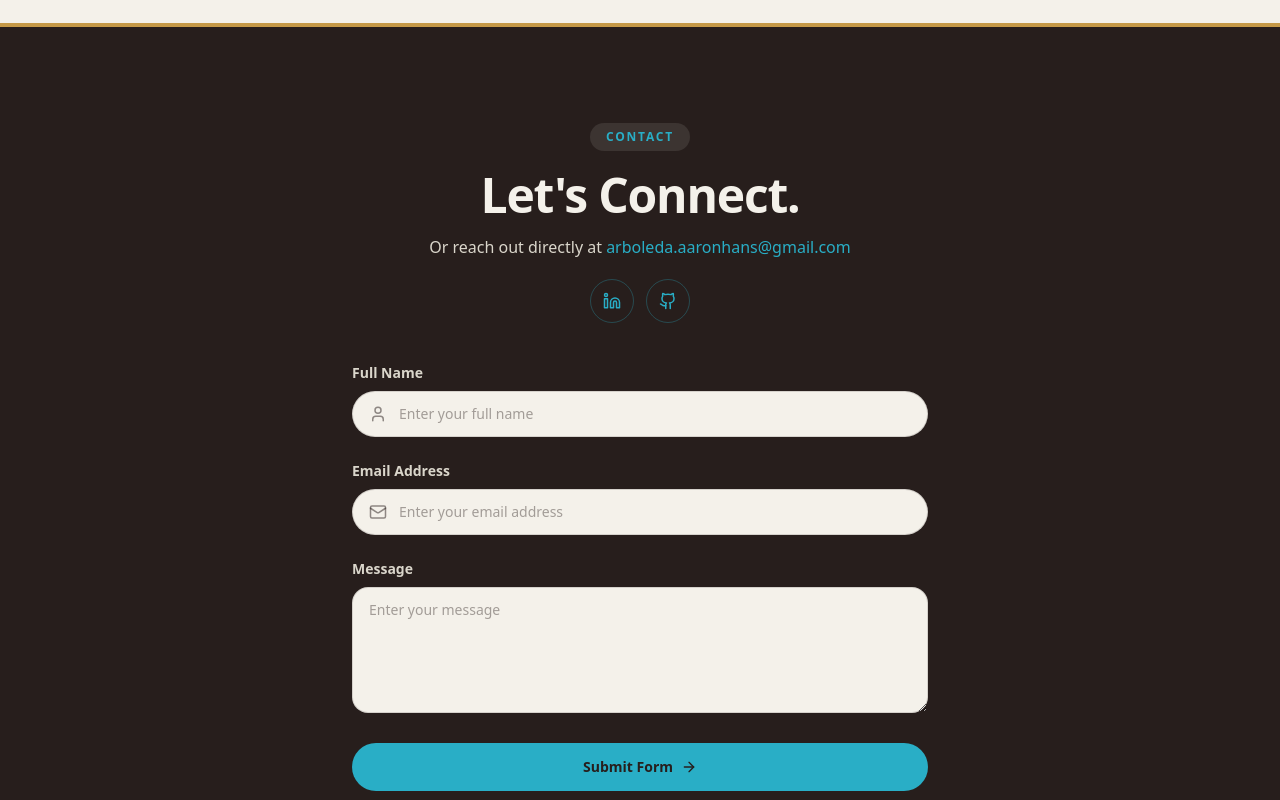
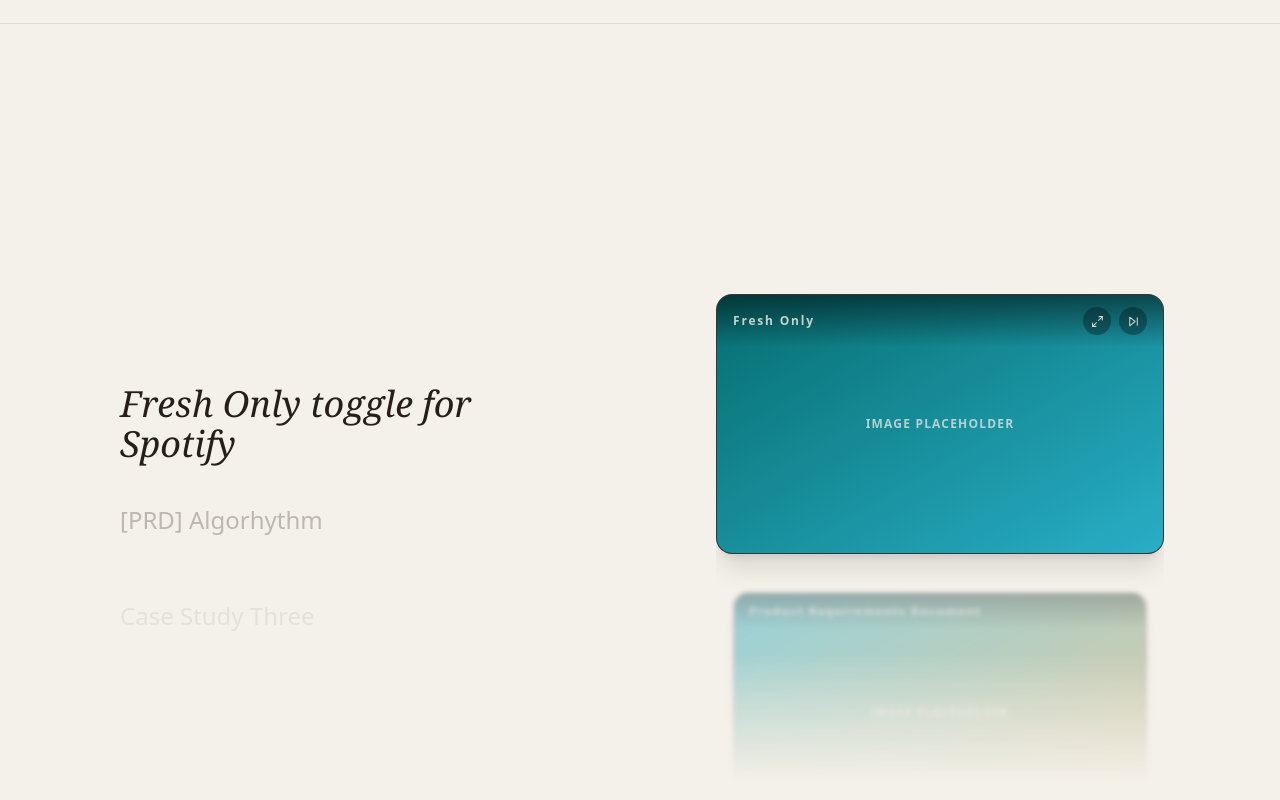
Before and after one commit to Flere2134/portfolio-v2, a React (Vite) app in the folder my-portfolio/: page / in a window 1280 px wide. Shown: the part 1500-2300 px from the top of the page. Built offline with nearby package versions, Linux system fonts and the light colour scheme.

Commit message:
reverted casestudies

```diff
--- a/my-portfolio/src/components/sections/CaseStudies.jsx
+++ b/my-portfolio/src/components/sections/CaseStudies.jsx
@@ -1,163 +1,228 @@
-import React, { useState } from "react";
-import { User, Mail, ArrowRight, CheckCircle2, AlertCircle, Linkedin, Github } from "lucide-react";
-import { contact, WEB3FORMS_ACCESS_KEY } from "../../data/contact.js";
-import { profile } from "../../data/profile.js";
+import React, { useEffect, useRef, useState } from "react";
+import { Maximize2, SkipForward } from "lucide-react";
+import { caseStudies } from "../../data/caseStudies.js";
 
-const socialIcons = {
-  LinkedIn: Linkedin,
-  GitHub: Github,
-};
+const ITEM_HEIGHT = 96; // px — keep in sync with the `h-24` on each <li>
+const TRACK_SLOTS = 5; // odd number of rows visible in the text track
+const TRACK_HEIGHT = ITEM_HEIGHT * TRACK_SLOTS;
 
-const fieldClasses =
-  "flex items-center gap-3 rounded-full border border-espresso/15 bg-background px-4 py-3 transition-colors focus-within:border-cerulean focus-within:ring-2 focus-within:ring-cerulean/25";
+const CARD_HEIGHT = 260; // px — height of each image card
+const CARD_GAP = 28; // px — space between stacked image cards
+const CARD_STEP = CARD_HEIGHT + CARD_GAP;
 
-const inputClasses =
-  "w-full bg-transparent text-sm text-espresso placeholder:text-espresso/40 outline-none";
+export default function CaseStudies() {
+  const sectionRef = useRef(null);
+  const imageTrackRef = useRef(null);
+  const [activeFloat, setActiveFloat] = useState(0);
+  const [imageTrackHeight, setImageTrackHeight] = useState(600);
 
-export default function Contact() {
-  const [status, setStatus] = useState("idle"); // idle | sending | success | error
+  useEffect(() => {
+    let ticking = false;
 
-  const handleSubmit = async (e) => {
-    e.preventDefault();
-    setStatus("sending");
+    const computeProgress = () => {
+      ticking = false;
+      const el = sectionRef.current;
+      if (!el) return;
 
-    const formData = new FormData(e.target);
-    formData.append("access_key", WEB3FORMS_ACCESS_KEY);
-    formData.append("subject", contact.emailSubject);
+      const rect = el.getBoundingClientRect();
+      const scrollable = rect.height - window.innerHeight;
+      if (scrollable <= 0) return;
 
-    try {
-      const res = await fetch("https://api.web3forms.com/submit", {
-        method: "POST",
-        body: formData,
-      });
-      const data = await res.json();
+      // How far we've scrolled through the pinned section, 0 → 1.
+      const progress = Math.min(1, Math.max(0, -rect.top / scrollable));
+      setActiveFloat(progress * (caseStudies.length - 1));
+    };
 
-      if (data.success) {
-        setStatus("success");
-        e.target.reset();
-      } else {
-        setStatus("error");
+    const measure = () => {
+      if (imageTrackRef.current) {
+        setImageTrackHeight(imageTrackRef.current.clientHeight);
       }
-    } catch {
-      setStatus("error");
-    }
+    };
+
+    const onScroll = () => {
+      if (!ticking) {
+        ticking = true;
+        requestAnimationFrame(computeProgress);
+      }
+    };
+
+    computeProgress();
+    measure();
+    window.addEventListener("scroll", onScroll, { passive: true });
+    window.addEventListener("resize", onScroll);
+    window.addEventListener("resize", measure);
+    return () => {
+      window.removeEventListener("scroll", onScroll);
+      window.removeEventListener("resize", onScroll);
+      window.removeEventListener("resize", measure);
+    };
+  }, []);
+
+  const activeIndex = Math.round(activeFloat);
+
+  // Manual "skip" — scrolls the window to the point in the pinned section
+  // that corresponds to the next item, since position is scroll-driven.
+  const goToIndex = (index) => {
+    const el = sectionRef.current;
+    if (!el) return;
+    const rect = el.getBoundingClientRect();
+    const scrollable = rect.height - window.innerHeight;
+    const targetProgress = index / (caseStudies.length - 1);
+    const targetY = window.scrollY + rect.top + targetProgress * scrollable;
+    window.scrollTo({ top: targetY, behavior: "smooth" });
   };
 
   return (
-    // Fixed dark "footer" chrome — deliberately not theme-toggled, same
-    // idea as the Hero profile card and Case Studies image panels: this
-    // section always looks like this regardless of light/dark mode.
     <section
-      id="contact"
-      className="w-full border-t-4 border-amber bg-espresso px-6 py-24 md:px-10"
+      ref={sectionRef}
+      id="case-studies"
+      // Extra scroll distance gives the pin room to work — roughly one
+      // viewport per item, plus one for settle-in/settle-out.
+      style={{ height: `${(caseStudies.length + 1) * 100}vh` }}
+      className="relative border-t border-espresso/10 dark:border-surface/10"
     >
-      <div className="mx-auto max-w-xl text-center">
-        <span className="inline-flex items-center rounded-full bg-background/10 px-4 py-1.5 text-xs font-semibold tracking-[0.15em] text-cerulean">
-          {contact.badge}
-        </span>
-
-        <h2 className="mt-5 text-4xl font-bold tracking-tight text-background md:text-5xl">
-          {contact.heading}
-        </h2>
-
-        <p className="mt-4 text-surface">
-          {contact.subheading}{" "}
-          <a
-            href={`mailto:${contact.email}`}
-            className="text-cerulean hover:underline"
+      <div className="sticky top-0 flex h-screen w-full overflow-hidden bg-background dark:bg-espresso">
+        {/* Scroll-synced list */}
+        <div className="flex w-full items-center justify-center md:w-1/2">
+          <div
+            className="relative w-full max-w-md overflow-hidden px-6"
+            style={{ height: TRACK_HEIGHT }}
           >
-            {contact.email}
-          </a>
-        </p>
-
-        {/* Social icons — an option alongside email/the form below */}
-        <div className="mt-5 flex items-center justify-center gap-3">
-          {profile.socials.map(({ label, href }) => {
-            const Icon = socialIcons[label];
-            return (
-              <a
-                key={label}
-                href={href}
-                aria-label={label}
-                className="flex h-11 w-11 items-center justify-center rounded-full border border-cerulean/30 text-cerulean transition-colors hover:bg-cerulean hover:text-espresso"
-              >
-                <Icon size={18} />
-              </a>
-            );
-          })}
+            <ul
+              className="absolute inset-x-0 left-6 right-6"
+              style={{
+                transform: `translateY(${
+                  TRACK_HEIGHT / 2 - ITEM_HEIGHT / 2 - activeFloat * ITEM_HEIGHT
+                }px)`,
+              }}
+            >
+              {caseStudies.map((item, index) => {
+                const distance = Math.abs(index - activeFloat);
+                const isActive = index === activeIndex;
+                return (
+                  <li
+                    key={item.id}
+                    className="flex items-center"
+                    style={{
+                      height: ITEM_HEIGHT,
+                      opacity: Math.max(0.15, 1 - distance * 0.45),
+                    }}
+                  >
+                    <button
+                      onClick={() => goToIndex(index)}
+                      className={
+                        "text-left transition-all duration-200 " +
+                        (isActive
+                          ? "font-serif text-3xl italic text-espresso dark:text-background md:text-4xl"
+                          : "text-xl text-espresso/50 dark:text-surface/60 md:text-2xl")
+                      }
+                    >
+                      {item.title}
+                    </button>
+                  </li>
+                );
+              })}
+            </ul>
+          </div>
         </div>
 
-        <form onSubmit={handleSubmit} className="mt-10 flex flex-col gap-6 text-left">
-          <div>
-            <label htmlFor="name" className="mb-2 block text-sm font-semibold text-surface">
-              Full Name
-            </label>
-            <div className={fieldClasses}>
-              <User size={18} className="shrink-0 text-espresso/50" />
-              <input
-                id="name"
-                name="name"
-                type="text"
-                required
-                placeholder="Enter your full name"
-                className={inputClasses}
-              />
+        {/* Image panel — same scroll-sync mechanic as the list, applied to
+            a vertical stack of image cards, so it reads as one continuous
+            filmstrip rather than a single image swapping in place. */}
+        <div className="hidden w-1/2 items-stretch justify-center py-10 pr-10 md:flex">
+          <div
+            ref={imageTrackRef}
+            className="relative w-full max-w-md overflow-hidden"
+            style={{
+              maskImage:
+                "linear-gradient(to bottom, transparent 0%, black 18%, black 82%, transparent 100%)",
+              WebkitMaskImage:
+                "linear-gradient(to bottom, transparent 0%, black 18%, black 82%, transparent 100%)",
+            }}
+          >
+            <div
+              className="absolute inset-x-0"
+              style={{
+                transform: `translateY(${
+                  imageTrackHeight / 2 -
+                  CARD_HEIGHT / 2 -
+                  activeFloat * CARD_STEP
+                }px)`,
+              }}
+            >
+              {caseStudies.map((item, index) => {
+                const distance = Math.abs(index - activeFloat);
+                const isActive = index === activeIndex;
+                const opacity = Math.max(0.12, 1 - distance * 0.55);
+                const scale = Math.max(0.88, 1 - distance * 0.08);
+                const blur = distance > 0.4 ? Math.min(distance * 3, 6) : 0;
+
+                return (
+                  <div
+                    key={item.id}
+                    className="w-full overflow-hidden rounded-2xl border border-background/10 bg-espresso shadow-xl"
+                    style={{
+                      height: CARD_HEIGHT,
+                      marginBottom: CARD_GAP,
+                      opacity,
+                      transform: `scale(${scale})`,
+                      filter: blur ? `blur(${blur}px)` : "none",
+                      transition: "filter 150ms linear",
+                    }}
+                  >
+                    <div className="relative h-full w-full">
+                      {item.image ? (
+                        <img
+                          src={item.image}
+                          alt={item.title}
+                          className="h-full w-full object-cover"
+                        />
+                      ) : (
+                        // TODO: replace with a real image via `image` in
+                        // data/caseStudies.js
+                        <div
+                          className={
+                            "flex h-full w-full items-center justify-center bg-gradient-to-br text-xs font-semibold tracking-widest text-background/70 " +
+                            item.accent
+                          }
+                        >
+                          IMAGE PLACEHOLDER
+                        </div>
+                      )}
+
+                      {/* Tag + controls, overlaid directly on the image */}
+                      <div className="absolute inset-x-0 top-0 flex items-center justify-between bg-gradient-to-b from-black/50 to-transparent px-4 py-3">
+                        <span className="text-xs font-semibold tracking-[0.15em] text-background/80">
+                          {item.tag}
+                        </span>
+                        {isActive && (
+                          <div className="flex items-center gap-2">
+                            <a
+                              href={item.href}
+                              aria-label="Open case study"
+                              className="flex h-7 w-7 items-center justify-center rounded-full bg-black/30 text-background/80 backdrop-blur-sm transition-colors hover:bg-black/50 hover:text-background"
+                            >
+                              <Maximize2 size={13} />
+                            </a>
+                            <button
+                              onClick={() =>
+                                goToIndex((activeIndex + 1) % caseStudies.length)
+                              }
+                              aria-label="Next case study"
+                              className="flex h-7 w-7 items-center justify-center rounded-full bg-black/30 text-background/80 backdrop-blur-sm transition-colors hover:bg-black/50 hover:text-background"
+                            >
+                              <SkipForward size={13} />
+                            </button>
+                          </div>
+                        )}
+                      </div>
+                    </div>
+                  </div>
+                );
+              })}
             </div>
           </div>
-
-          <div>
-            <label htmlFor="email" className="mb-2 block text-sm font-semibold text-surface">
-              Email Address
-            </label>
-            <div className={fieldClasses}>
-              <Mail size={18} className="shrink-0 text-espresso/50" />
-              <input
-                id="email"
-                name="email"
-                type="email"
-                required
-                placeholder="Enter your email address"
-                className={inputClasses}
-              />
-            </div>
-          </div>
-
-          <div>
-            <label htmlFor="message" className="mb-2 block text-sm font-semibold text-surface">
-              Message
-            </label>
-            <textarea
-              id="message"
-              name="message"
-              required
-              rows={5}
-              placeholder="Enter your message"
-              className="w-full rounded-2xl border border-espresso/15 bg-background px-4 py-3 text-sm text-espresso placeholder:text-espresso/40 outline-none transition-colors focus:border-cerulean focus:ring-2 focus:ring-cerulean/25"
-            />
-          </div>
-
-          <button
-            type="submit"
-            disabled={status === "sending"}
-            className="flex w-full items-center justify-center gap-2 rounded-full bg-cerulean px-6 py-3.5 text-sm font-semibold text-espresso transition-colors hover:bg-background disabled:opacity-60"
-          >
-            {status === "sending" ? "Sending..." : "Submit Form"}
-            {status !== "sending" && <ArrowRight size={16} />}
-          </button>
-
-          {status === "success" && (
-            <p className="flex items-center justify-center gap-2 text-sm font-medium text-cerulean">
-              <CheckCircle2 size={16} />
-              Message sent — thanks for reaching out!
-            </p>
-          )}
-          {status === "error" && (
-            <p className="flex items-center justify-center gap-2 text-sm font-medium text-amber">
-              <AlertCircle size={16} />
-              Something went wrong — try again, or email directly above.
-            </p>
-          )}
-        </form>
+        </div>
       </div>
     </section>
   );
--- a/my-portfolio/src/components/sections/Contact.jsx
+++ b/my-portfolio/src/components/sections/Contact.jsx
@@ -1,12 +1,18 @@
 import React, { useState } from "react";
-import { User, Mail, ArrowRight, CheckCircle2, AlertCircle } from "lucide-react";
+import { User, Mail, ArrowRight, CheckCircle2, AlertCircle, Linkedin, Github } from "lucide-react";
 import { contact, WEB3FORMS_ACCESS_KEY } from "../../data/contact.js";
+import { profile } from "../../data/profile.js";
+
+const socialIcons = {
+  LinkedIn: Linkedin,
+  GitHub: Github,
+};
 
 const fieldClasses =
-  "flex items-center gap-3 rounded-full border border-espresso/15 bg-background px-4 py-3 transition-colors focus-within:border-cerulean focus-within:ring-2 focus-within:ring-cerulean/25 dark:border-dark-surface dark:bg-dark-surface";
+  "flex items-center gap-3 rounded-full border border-espresso/15 bg-background px-4 py-3 transition-colors focus-within:border-cerulean focus-within:ring-2 focus-within:ring-cerulean/25";
 
 const inputClasses =
-  "w-full bg-transparent text-sm text-espresso placeholder:text-espresso/40 outline-none dark:text-background dark:placeholder:text-surface/60";
+  "w-full bg-transparent text-sm text-espresso placeholder:text-espresso/40 outline-none";
 
 export default function Contact() {
   const [status, setStatus] = useState("idle"); // idle | sending | success | error
@@ -38,20 +44,23 @@
   };
 
   return (
+    // Fixed dark "footer" chrome — deliberately not theme-toggled, same
+    // idea as the Hero profile card and Case Studies image panels: this
+    // section always looks like this regardless of light/dark mode.
     <section
       id="contact"
-      className="w-full border-t border-espresso/10 bg-background px-6 py-24 dark:border-surface/10 dark:bg-espresso md:px-10"
+      className="w-full border-t-4 border-amber bg-espresso px-6 py-24 md:px-10"
     >
       <div className="mx-auto max-w-xl text-center">
-        <span className="inline-flex items-center rounded-full bg-surface px-4 py-1.5 text-xs font-semibold tracking-[0.15em] text-teal dark:bg-dark-surface dark:text-cerulean">
+        <span className="inline-flex items-center rounded-full bg-background/10 px-4 py-1.5 text-xs font-semibold tracking-[0.15em] text-cerulean">
           {contact.badge}
         </span>
 
-        <h2 className="mt-5 text-4xl font-bold tracking-tight text-teal dark:text-dark-brand md:text-5xl">
+        <h2 className="mt-5 text-4xl font-bold tracking-tight text-background md:text-5xl">
           {contact.heading}
         </h2>
 
-        <p className="mt-4 text-espresso/70 dark:text-surface">
+        <p className="mt-4 text-surface">
           {contact.subheading}{" "}
           <a
             href={`mailto:${contact.email}`}
@@ -61,13 +70,30 @@
           </a>
         </p>
 
+        {/* Social icons — an option alongside email/the form below */}
+        <div className="mt-5 flex items-center justify-center gap-3">
+          {profile.socials.map(({ label, href }) => {
+            const Icon = socialIcons[label];
+            return (
+              <a
+                key={label}
+                href={href}
+                aria-label={label}
+                className="flex h-11 w-11 items-center justify-center rounded-full border border-cerulean/30 text-cerulean transition-colors hover:bg-cerulean hover:text-espresso"
+              >
+                <Icon size={18} />
+              </a>
+            );
+          })}
+        </div>
+
         <form onSubmit={handleSubmit} className="mt-10 flex flex-col gap-6 text-left">
           <div>
-            <label htmlFor="name" className="mb-2 block text-sm font-semibold text-espresso dark:text-background">
+            <label htmlFor="name" className="mb-2 block text-sm font-semibold text-surface">
               Full Name
             </label>
             <div className={fieldClasses}>
-              <User size={18} className="shrink-0 text-espresso/50 dark:text-surface/70" />
+              <User size={18} className="shrink-0 text-espresso/50" />
               <input
                 id="name"
                 name="name"
@@ -80,11 +106,11 @@
           </div>
 
           <div>
-            <label htmlFor="email" className="mb-2 block text-sm font-semibold text-espresso dark:text-background">
+            <label htmlFor="email" className="mb-2 block text-sm font-semibold text-surface">
               Email Address
             </label>
             <div className={fieldClasses}>
-              <Mail size={18} className="shrink-0 text-espresso/50 dark:text-surface/70" />
+              <Mail size={18} className="shrink-0 text-espresso/50" />
               <input
                 id="email"
                 name="email"
@@ -95,8 +121,9 @@
               />
             </div>
           </div>
+
           <div>
-            <label htmlFor="message" className="mb-2 block text-sm font-semibold text-espresso dark:text-background">
+            <label htmlFor="message" className="mb-2 block text-sm font-semibold text-surface">
               Message
             </label>
             <textarea
@@ -105,27 +132,27 @@
               required
               rows={5}
               placeholder="Enter your message"
-              className="w-full rounded-2xl border border-espresso/15 bg-background px-4 py-3 text-sm text-espresso placeholder:text-espresso/40 outline-none transition-colors focus:border-cerulean focus:ring-2 focus:ring-cerulean/25 dark:border-dark-surface dark:bg-dark-surface dark:text-background dark:placeholder:text-surface/60"
+              className="w-full rounded-2xl border border-espresso/15 bg-background px-4 py-3 text-sm text-espresso placeholder:text-espresso/40 outline-none transition-colors focus:border-cerulean focus:ring-2 focus:ring-cerulean/25"
             />
           </div>
 
           <button
             type="submit"
             disabled={status === "sending"}
-            className="flex w-full items-center justify-center gap-2 rounded-full bg-cerulean px-6 py-3.5 text-sm font-semibold text-background transition-colors hover:bg-teal dark:hover:bg-dark-brand disabled:opacity-60"
+            className="flex w-full items-center justify-center gap-2 rounded-full bg-cerulean px-6 py-3.5 text-sm font-semibold text-espresso transition-colors hover:bg-background disabled:opacity-60"
           >
             {status === "sending" ? "Sending..." : "Submit Form"}
             {status !== "sending" && <ArrowRight size={16} />}
           </button>
 
           {status === "success" && (
-            <p className="flex items-center justify-center gap-2 text-sm font-medium text-teal dark:text-dark-brand">
+            <p className="flex items-center justify-center gap-2 text-sm font-medium text-cerulean">
               <CheckCircle2 size={16} />
               Message sent — thanks for reaching out!
             </p>
           )}
           {status === "error" && (
-            <p className="flex items-center justify-center gap-2 text-sm font-medium text-amber dark:text-dark-accent">
+            <p className="flex items-center justify-center gap-2 text-sm font-medium text-amber">
               <AlertCircle size={16} />
               Something went wrong — try again, or email directly above.
             </p>
```
